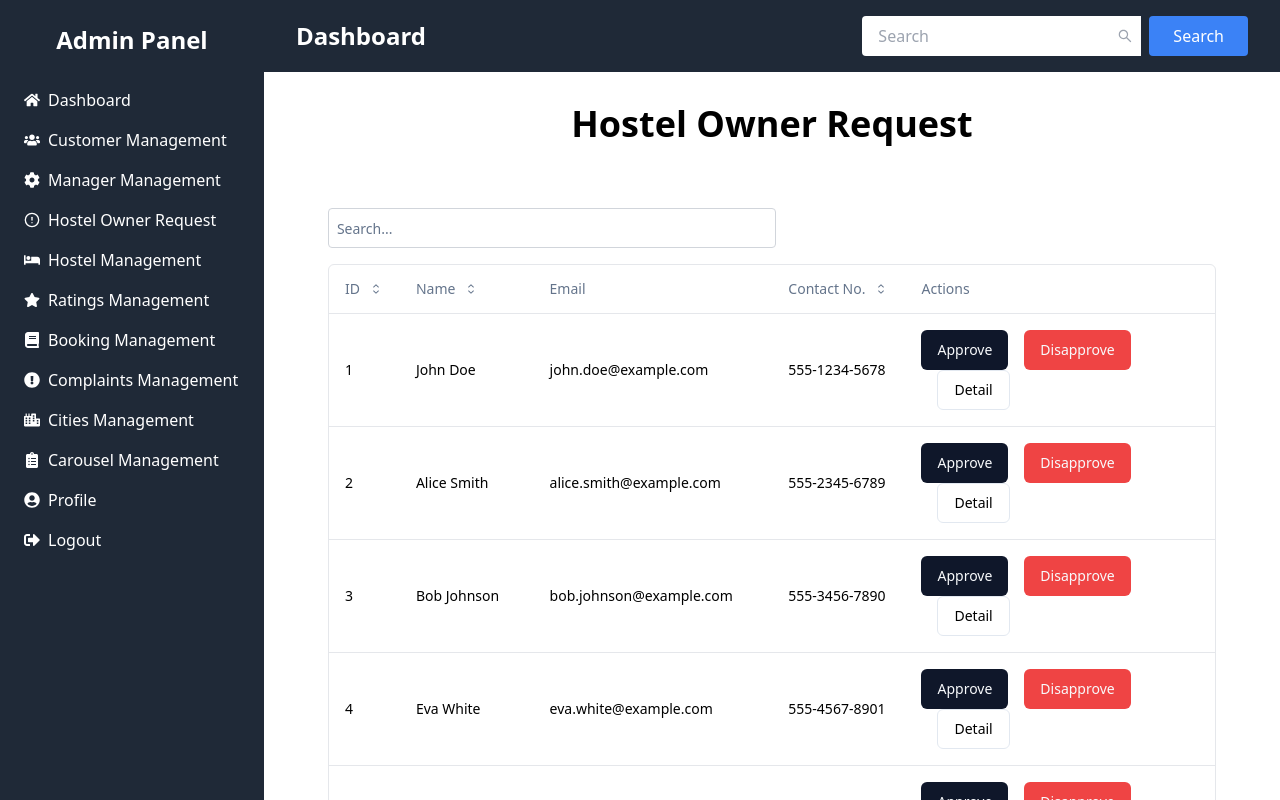
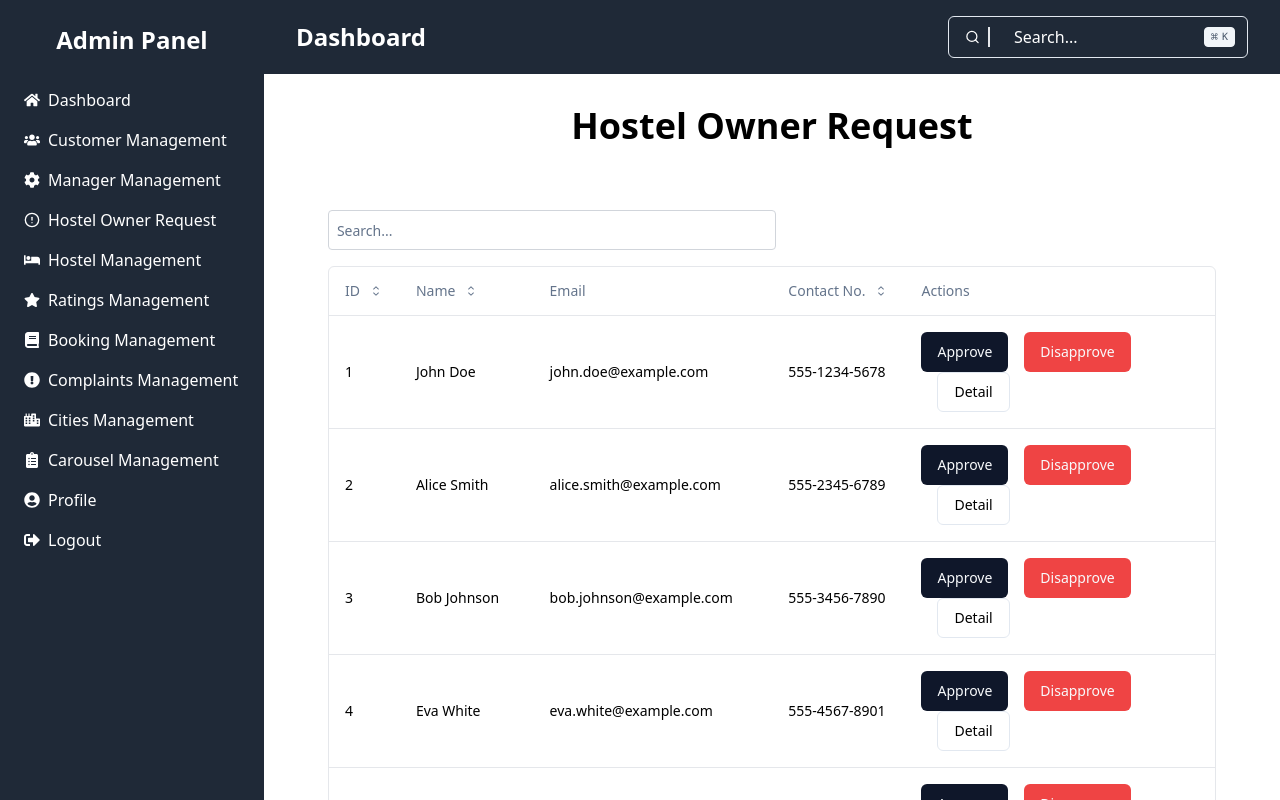
Before and after one commit to AhsanDev404/hostel-ease-admin, a Next.js app: page /admin/manager-request in a window 1280 px wide. Shown: the top 800 px of the page. Built offline with nearby package versions, Linux system fonts and the light colour scheme.

Commit message:
- feat(global-search): add search on the top level of the layout

```diff
--- a/components/AdminHeader.jsx
+++ b/components/AdminHeader.jsx
@@ -1,8 +1,9 @@
-'use client'
+"use client";
 import React from "react";
 import { useForm, Controller } from "react-hook-form";
 import { AiOutlineSearch } from "react-icons/ai";
-
+// import SearchDialog from "./../search";
+import SearchKBD from "./search";
 const AdminHeader = () => {
   const { control, handleSubmit } = useForm();
 
@@ -14,31 +15,8 @@
   return (
     <header className="bg-gray-800 text-white py-4 px-8 flex items-center justify-between">
       <h1 className="text-2xl font-bold">Dashboard</h1>
-      <form onSubmit={handleSubmit(onSubmit)} className="flex items-center ml-4">
-        <div className="relative">
-          <Controller
-            name="search"
-            control={control}
-            render={({ field }) => (
-              <input
-                {...field}
-                type="text"
-                placeholder="Search"
-                className="py-2 pr-8 pl-4 rounded-l border-none focus:outline-none focus:ring focus:border-blue-300"
-              />
-            )}
-          />
-          <div className="absolute right-0 top-0 bottom-0 flex items-center px-2 text-gray-400">
-            <AiOutlineSearch />
-          </div>
-        </div>
-        <button
-          type="submit"
-          className="bg-blue-500 text-white py-2 px-6 ml-2 rounded hover:bg-blue-600 focus:outline-none focus:ring focus:border-blue-300"
-        >
-          Search
-        </button>
-      </form>
+      {/* <SearchDialog /> */}
+      <SearchKBD />
     </header>
   );
 };
--- a/components/ManagerHeader.jsx
+++ b/components/ManagerHeader.jsx
@@ -1,7 +1,8 @@
-'use client'
+"use client";
 import React from "react";
 import { useForm, Controller } from "react-hook-form";
 import { AiOutlineSearch } from "react-icons/ai";
+import SearchKBD from "./search";
 
 const ManagerHeader = () => {
   const { control, handleSubmit } = useForm();
@@ -14,31 +15,7 @@
   return (
     <header className="bg-gray-800 text-white py-4 px-8 flex items-center justify-between">
       <h1 className="text-2xl font-bold">Dashboard</h1>
-      <form onSubmit={handleSubmit(onSubmit)} className="flex items-center ml-4">
-        <div className="relative">
-          <Controller
-            name="search"
-            control={control}
-            render={({ field }) => (
-              <input
-                {...field}
-                type="text"
-                placeholder="Search"
-                className="py-2 pr-8 pl-4 rounded-l border-none focus:outline-none focus:ring focus:border-blue-300"
-              />
-            )}
-          />
-          <div className="absolute right-0 top-0 bottom-0 flex items-center px-2 text-gray-400">
-            <AiOutlineSearch />
-          </div>
-        </div>
-        <button
-          type="submit"
-          className="bg-blue-500 text-white py-2 px-6 ml-2 rounded hover:bg-blue-600 focus:outline-none focus:ring focus:border-blue-300"
-        >
-          Search
-        </button>
-      </form>
+      <SearchKBD />
     </header>
   );
 };
--- /dev/null
+++ b/components/search.js
@@ -0,0 +1,118 @@
+"use client";
+
+import * as React from "react";
+import {
+  CommandDialog,
+  CommandEmpty,
+  CommandGroup,
+  CommandInput,
+  CommandItem,
+  CommandList,
+  CommandSeparator,
+  CommandShortcut,
+} from "@/components/ui/command";
+import { Search } from "lucide-react";
+import Link from "next/link";
+function SearchKBD() {
+  const [open, setOpen] = React.useState(false);
+
+  React.useEffect(() => {
+    const down = (e) => {
+      if (e.key === "k" && e.metaKey) {
+        setOpen(true);
+      }
+
+      if (e.key === "Escape") {
+        console.log("esc");
+        handleModalToggle();
+      }
+    };
+
+    document.addEventListener("keydown", down);
+    return () => document.removeEventListener("keydown", down);
+  }, []);
+
+  const managerPages = [
+    { name: "Managers Dashboard", route: "/manager" },
+    { name: "Announcements", route: "/manager/announcements" },
+    { name: "Profile", route: "/profile" },
+    {
+      name: "Reservation Management",
+      route: "/manager/reservation-management",
+    },
+    { name: "Room Management", route: "/manager/room-management" },
+    { name: "Residential Listing", route: "/manager/residential-listing" },
+  ];
+  const adminPages = [
+    { name: "Admins Dashboard", route: "/admin" },
+    { name: "Booking Management", route: "/admin/booking-management" },
+    { name: "Carousel Management", route: "/admin/carousel-management" },
+    { name: "Cities Management", route: "/admin/cities-management" },
+    { name: "Hostel Management", route: "/admin/hostel-management" },
+    { name: "Manager Management", route: "/admin/manager-management" },
+    { name: "Profile", route: "/profile" },
+    { name: "Ratings Management", route: "/admin/ratings-management" },
+
+    { name: "Customer Management", route: "/admin/users-management" },
+    { name: "Hoster Owner Management", route: "/admin/users-management" },
+    { name: "Complaints Management", route: "/admin/users-management" },
+  ];
+  function handleModalToggle() {
+    setOpen(!open);
+    setQuery("");
+  }
+
+  return (
+    <>
+      <button
+        onClick={() => setOpen(true)}
+        className="text-base flex gap-2 items-center px-4 py-2 z-50 relative
+        rounded-md
+        border border-slate-200 dark:border-slate-500 hover:border-slate-300 dark:hover:border-slate-500
+        min-w-[300px] "
+      >
+        <Search width={15} />
+        <span className="border border-l h-5"></span>
+        <span className="inline-block ml-4">Search...</span>
+        <kbd
+          className="absolute right-3 top-2.5
+          pointer-events-none inline-flex h-5 select-none items-center gap-1
+          rounded border border-slate-100 bg-slate-100 px-1.5
+          font-mono text-[10px] font-medium
+          text-slate-600 dark:border-slate-700 dark:bg-slate-900 dark:text-slate-400
+          opacity-100 "
+        >
+          <span className="text-xs">⌘</span>K
+        </kbd>{" "}
+      </button>
+      <CommandDialog open={open} onOpenChange={setOpen}>
+        <CommandInput placeholder="Type a command or search..." />
+        <CommandList>
+          <CommandEmpty>No results found.</CommandEmpty>
+          <CommandGroup heading="Admin">
+            {adminPages.map((p) => (
+              <Link
+                href={p.route}
+                className="px-2 block cursor-pointer text-blue-900 underline"
+              >
+                <CommandItem>{p.name}</CommandItem>
+              </Link>
+            ))}
+          </CommandGroup>
+          <CommandSeparator />
+          <CommandGroup heading="Manager">
+            {managerPages.map((p) => (
+              <Link
+                href={p.route}
+                className="px-2 block text-blue-900 underline"
+              >
+                <CommandItem>{p.name}</CommandItem>
+              </Link>
+            ))}
+          </CommandGroup>
+        </CommandList>
+      </CommandDialog>
+    </>
+  );
+}
+export default SearchKBD;
--- /dev/null
+++ b/components/ui/command.jsx
@@ -0,0 +1,127 @@
+"use client";
+import * as React from "react";
+import { Command as CommandPrimitive } from "cmdk";
+import { Search } from "lucide-react";
+
+import { cn } from "@/utils/utils";
+import { Dialog, DialogContent } from "@/components/ui/dialog";
+
+const Command = React.forwardRef(({ className, ...props }, ref) => (
+  <CommandPrimitive
+    ref={ref}
+    className={cn(
+      "flex h-full w-full flex-col overflow-hidden rounded-md bg-white text-slate-950 dark:bg-slate-950 dark:text-slate-50",
+      className,
+    )}
+    {...props}
+  />
+));
+Command.displayName = CommandPrimitive.displayName;
+
+const CommandDialog = ({ children, ...props }) => {
+  return (
+    <Dialog {...props}>
+      <DialogContent className="overflow-hidden p-0 shadow-lg">
+        <Command className="[&_[cmdk-group-heading]]:px-2 [&_[cmdk-group-heading]]:font-medium [&_[cmdk-group-heading]]:text-slate-500 [&_[cmdk-group]:not([hidden])_~[cmdk-group]]:pt-0 [&_[cmdk-group]]:px-2 [&_[cmdk-input-wrapper]_svg]:h-5 [&_[cmdk-input-wrapper]_svg]:w-5 [&_[cmdk-input]]:h-12 [&_[cmdk-item]]:px-2 [&_[cmdk-item]]:py-3 [&_[cmdk-item]_svg]:h-5 [&_[cmdk-item]_svg]:w-5 dark:[&_[cmdk-group-heading]]:text-slate-400">
+          {children}
+        </Command>
+      </DialogContent>
+    </Dialog>
+  );
+};
+
+const CommandInput = React.forwardRef(({ className, ...props }, ref) => (
+  <div className="flex items-center border-b px-3" cmdk-input-wrapper="">
+    <Search className="mr-2 h-4 w-4 shrink-0 opacity-50" />
+    <CommandPrimitive.Input
+      ref={ref}
+      className={cn(
+        "flex h-11 w-full rounded-md bg-transparent py-3 text-sm outline-none placeholder:text-slate-500 disabled:cursor-not-allowed disabled:opacity-50 dark:placeholder:text-slate-400",
+        className,
+      )}
+      {...props}
+    />
+  </div>
+));
+
+CommandInput.displayName = CommandPrimitive.Input.displayName;
+
+const CommandList = React.forwardRef(({ className, ...props }, ref) => (
+  <CommandPrimitive.List
+    ref={ref}
+    className={cn("max-h-[300px] overflow-y-auto overflow-x-hidden", className)}
+    {...props}
+  />
+));
+
+CommandList.displayName = CommandPrimitive.List.displayName;
+
+const CommandEmpty = React.forwardRef((props, ref) => (
+  <CommandPrimitive.Empty
+    ref={ref}
+    className="py-6 text-center text-sm"
+    {...props}
+  />
+));
+
+CommandEmpty.displayName = CommandPrimitive.Empty.displayName;
+
+const CommandGroup = React.forwardRef(({ className, ...props }, ref) => (
+  <CommandPrimitive.Group
+    ref={ref}
+    className={cn(
+      "overflow-hidden p-1 text-slate-950 [&_[cmdk-group-heading]]:px-2 [&_[cmdk-group-heading]]:py-1.5 [&_[cmdk-group-heading]]:text-xs [&_[cmdk-group-heading]]:font-medium [&_[cmdk-group-heading]]:text-slate-500 dark:text-slate-50 dark:[&_[cmdk-group-heading]]:text-slate-400",
+      className,
+    )}
+    {...props}
+  />
+));
+
+CommandGroup.displayName = CommandPrimitive.Group.displayName;
+
+const CommandSeparator = React.forwardRef(({ className, ...props }, ref) => (
+  <CommandPrimitive.Separator
+    ref={ref}
+    className={cn("-mx-1 h-px bg-slate-200 dark:bg-slate-800", className)}
+    {...props}
+  />
+));
+CommandSeparator.displayName = CommandPrimitive.Separator.displayName;
+
+const CommandItem = React.forwardRef(({ className, ...props }, ref) => (
+  <CommandPrimitive.Item
+    ref={ref}
+    className={cn(
+      "relative flex cursor-default select-none items-center rounded-sm px-2 py-1.5 text-sm outline-none aria-selected:bg-slate-100 aria-selected:text-slate-900 data-[disabled]:pointer-events-none data-[disabled]:opacity-50 dark:aria-selected:bg-slate-800 dark:aria-selected:text-slate-50",
+      className,
+    )}
+    {...props}
+  />
+));
+
+CommandItem.displayName = CommandPrimitive.Item.displayName;
+
+const CommandShortcut = ({ className, ...props }) => {
+  return (
+    <span
+      className={cn(
+        "ml-auto text-xs tracking-widest text-slate-500 dark:text-slate-400",
+        className,
+      )}
+      {...props}
+    />
+  );
+};
+CommandShortcut.displayName = "CommandShortcut";
+
+export {
+  Command,
+  CommandDialog,
+  CommandInput,
+  CommandList,
+  CommandEmpty,
+  CommandGroup,
+  CommandItem,
+  CommandShortcut,
+  CommandSeparator,
+};
--- a/package.json
+++ b/package.json
@@ -29,6 +29,7 @@
     "@tanstack/react-table": "^8.11.6",
     "class-variance-authority": "^0.7.0",
     "clsx": "^2.1.0",
+    "cmdk": "^0.2.0",
     "date-fns": "^3.2.0",
     "firebase": "^10.6.0",
     "lucide-react": "^0.308.0",
```
Also changed, not shown: 1 other file (tests, documents, lock files or other folders).
